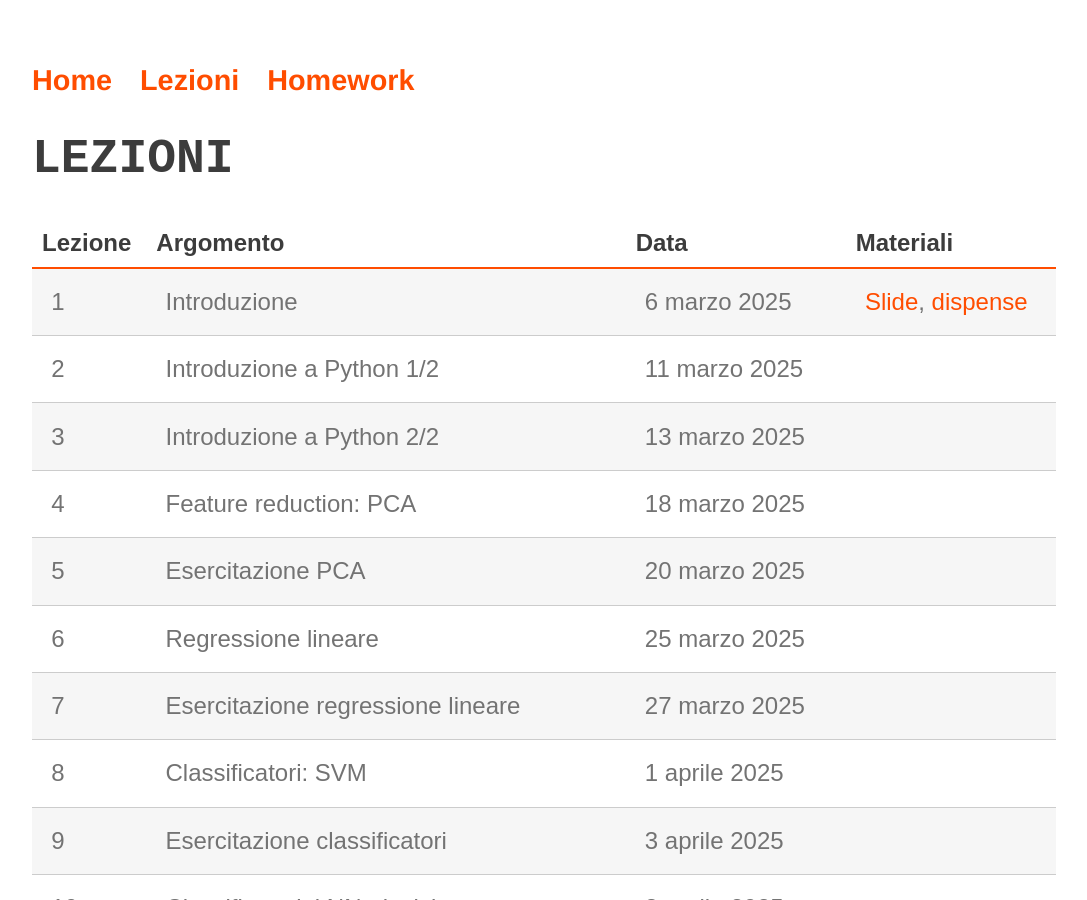
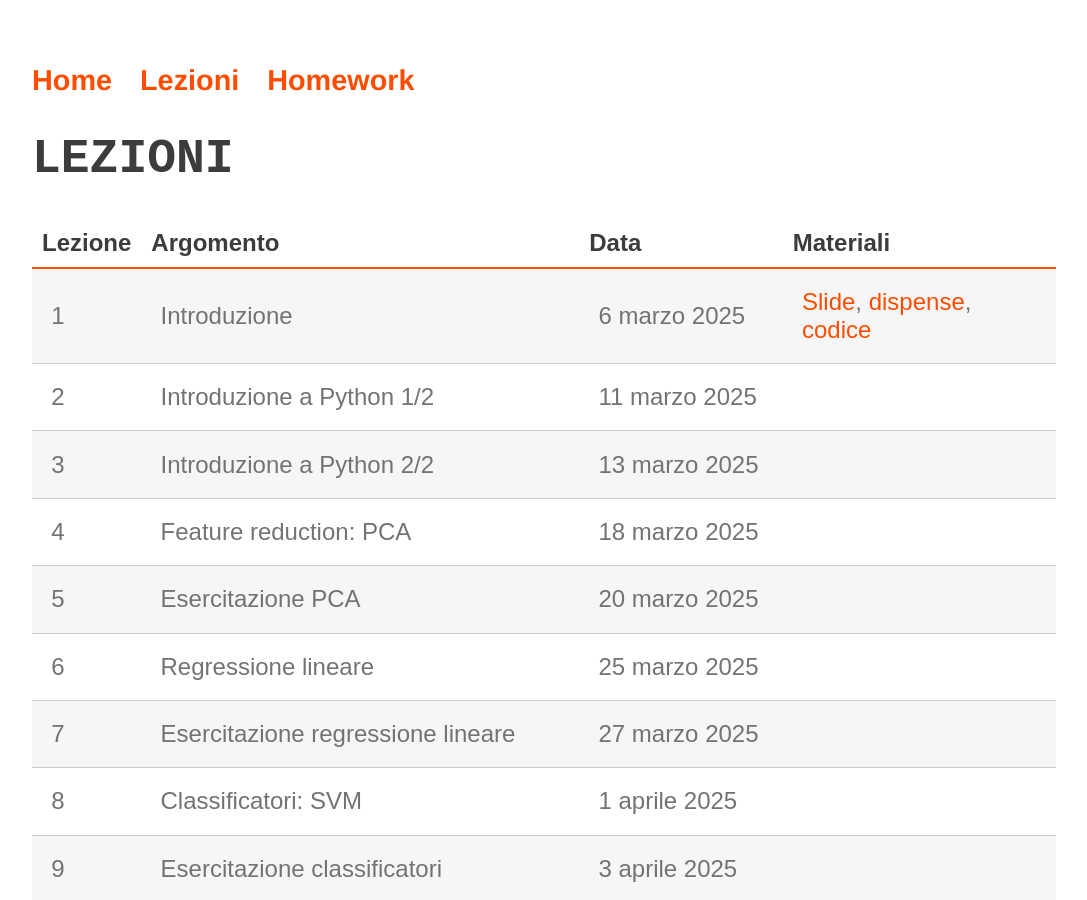
Before and after one commit to perceivelab/ml-mz-2025, a Jekyll site: the page built from lezioni.md, in a window 1280 px wide and 900 px high. Shown: the whole window, without its empty margins (96-1183 px from the left). Built offline with Jekyll 4.4.1, drawn with Linux system fonts in a browser that asks for light colours; our own code applies the rules of GitHub Pages for plain Markdown files.

Commit message:
Aggiunto codice intro

```diff
--- a/lezioni.md
+++ b/lezioni.md
@@ -6,7 +6,7 @@ layout: page
 
 | Lezione | Argomento                               | Data                | Materiali |
 |---------|-----------------------------------------|----------------------|--------|
-| 1       | Introduzione                            | 6 marzo 2025         | [Slide](https://studentiunict-my.sharepoint.com/:b:/g/personal/simone_palazzo_unict_it/ETF-_B4gGzdIvfz6ffqPbKMBpkC4DSxX1DLfWIsGbHTqdg?e=OCMiVD), [dispense](https://studentiunict-my.sharepoint.com/:b:/g/personal/simone_palazzo_unict_it/EXPh3Nw5WEBNit7OdnqhhkUBN0WnnFLZ2lvdLT3AM60NCQ?e=nManUp)       |
+| 1       | Introduzione                            | 6 marzo 2025         | [Slide](https://studentiunict-my.sharepoint.com/:b:/g/personal/simone_palazzo_unict_it/ETF-_B4gGzdIvfz6ffqPbKMBpkC4DSxX1DLfWIsGbHTqdg?e=OCMiVD), [dispense](https://studentiunict-my.sharepoint.com/:b:/g/personal/simone_palazzo_unict_it/EXPh3Nw5WEBNit7OdnqhhkUBN0WnnFLZ2lvdLT3AM60NCQ?e=nManUp), [codice](https://studentiunict-my.sharepoint.com/:u:/g/personal/simone_palazzo_unict_it/EW2fV561k5BKmveVgiEqSN8BXXdf0aimf0o2f6lKV_dJ5A?e=vCfouT)       |
 | 2       | Introduzione a Python 1/2              | 11 marzo 2025        |        |
 | 3       | Introduzione a Python 2/2              | 13 marzo 2025        |        |
 | 4       | Feature reduction: PCA                 | 18 marzo 2025        |        |
```
